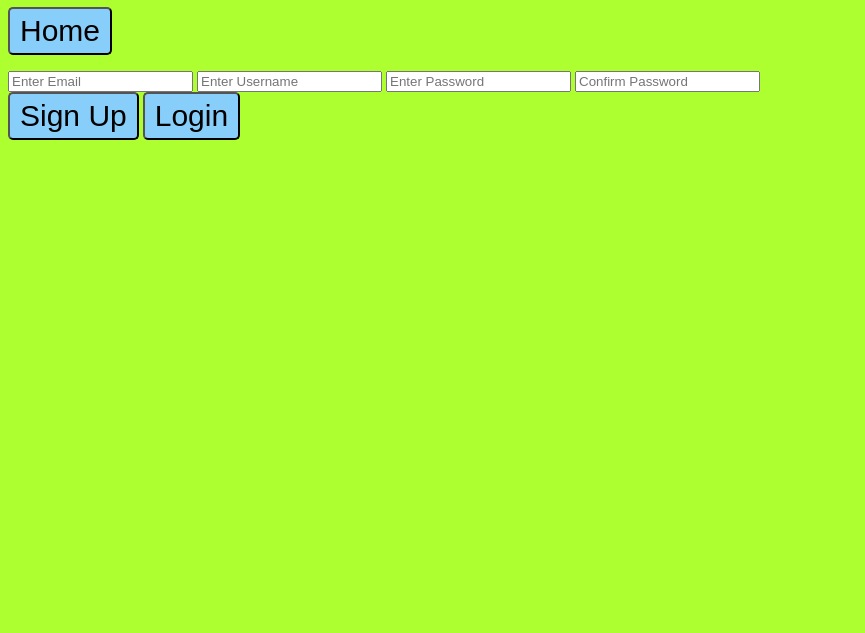
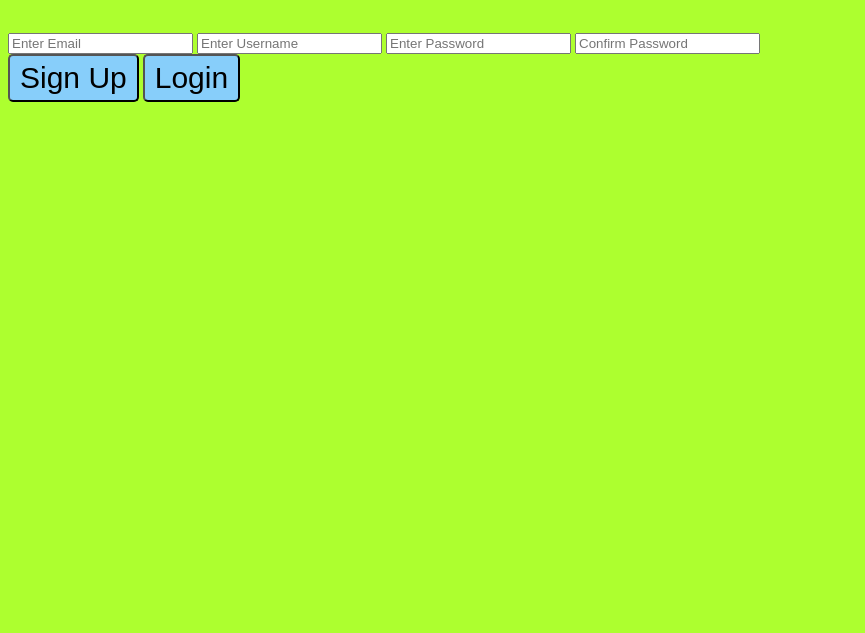
Before and after one commit to GadgetLite/ProjectMemeShop, a plain HTML site: page frontend/signUpPage.html in a window 1280 px wide. Shown: the part 167-800 px from the top of the page, without its empty margins (0-865 px from the left). Drawn offline with Linux system fonts and the light colour scheme.

Commit message:
Remove redundant Home button from sign-up page

```diff
--- a/frontend/signUpPage.html
+++ b/frontend/signUpPage.html
@@ -29,9 +29,8 @@
     </style>
   </head>
   <body>
+    <br><a href="index.html">
     <h1>MemeShop</h1>
-    <a href="index.html">
-    <button id="homepage-btn">Home</button>
     </a>
     <ul id="list"></ul>
     <form id ="new-task-form">
```
